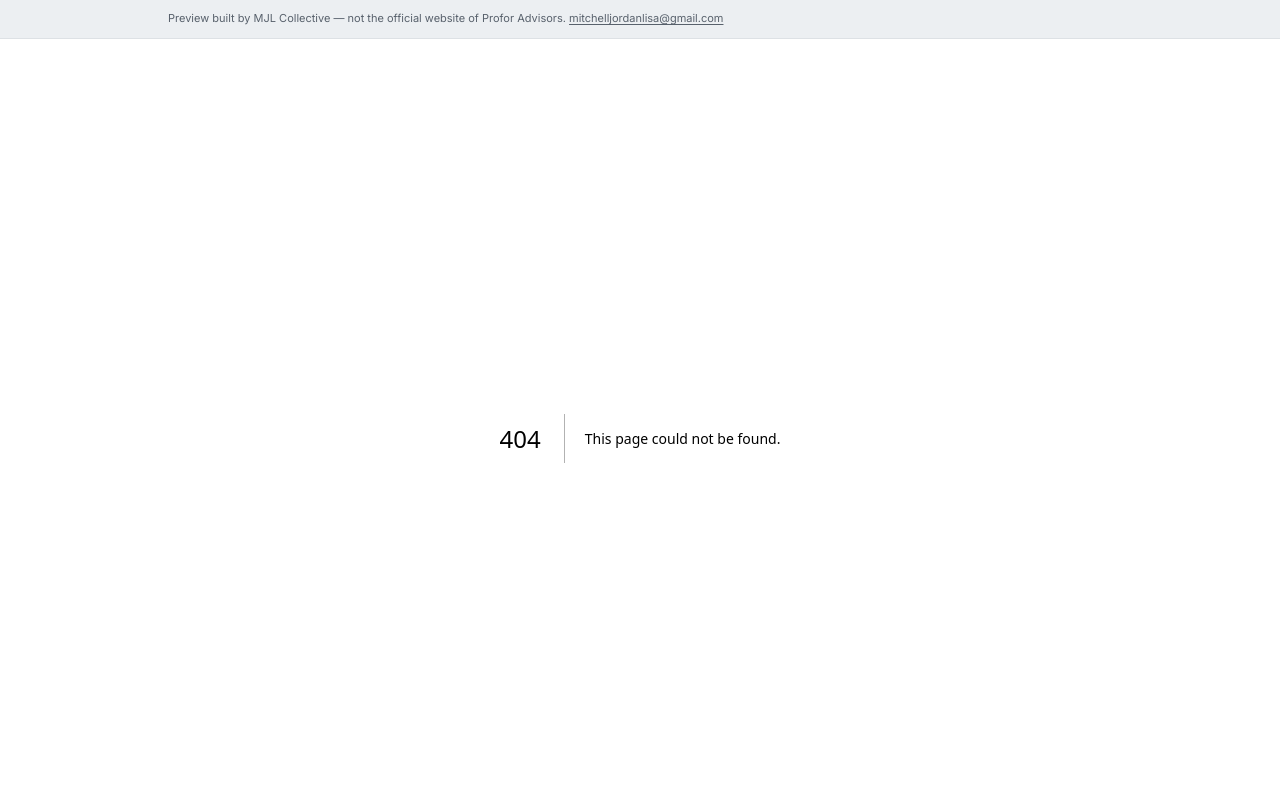
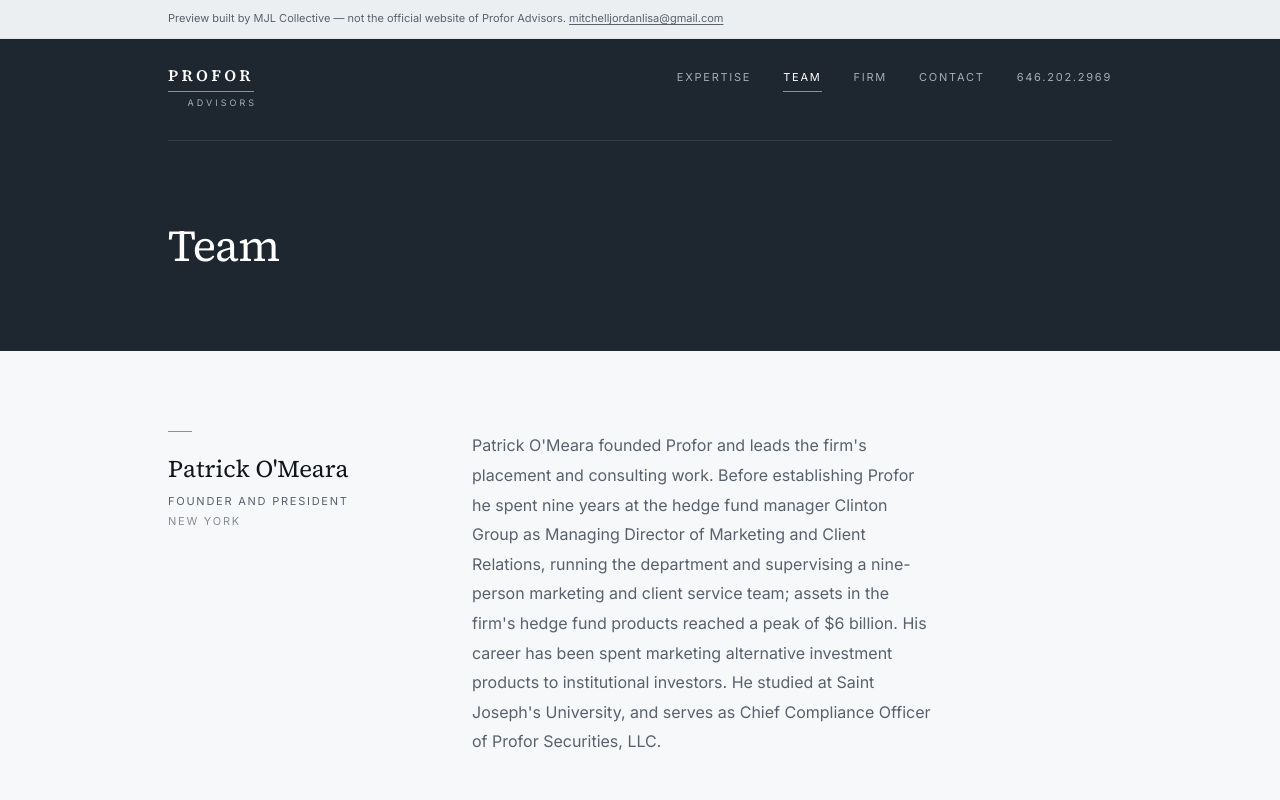
Before and after one commit to mitchell-lisa/Profor-Advisors, a Next.js app: page /team in a window 1280 px wide. Before the commit this address had no page. Shown: the top 800 px of the page. Built offline with nearby package versions, Linux system fonts and the light colour scheme.

Commit message:
Create Team page component with bios display
This component displays a team page with bios, handling the case where the team list is empty by triggering a 404 error.

```diff
--- /dev/null
+++ b/src/app/team/page.tsx
@@ -0,0 +1,60 @@
+import type { Metadata } from "next";
+import { notFound } from "next/navigation";
+import { business } from "@/lib/business";
+import { PageMasthead } from "@/components/chrome";
+
+export const metadata: Metadata = {
+  title: `Team — ${business.name}`,
+};
+
+/**
+ * A list, not a grid — the convention for firms this size. Athos Partners runs
+ * 30 bios with no photographs and reads as substantial; a three-card photo grid
+ * reads as an empty shelf.
+ *
+ * While team[] is empty this route 404s and the nav link is hidden, so the site
+ * never shows a hollow "coming soon" page. Populate team[] in business.ts and
+ * both the page and the nav item appear.
+ */
+export default function Team() {
+  if (business.team.length === 0) notFound();
+
+  return (
+    <main id="top" className="flex-1">
+      <PageMasthead current="/team" title="Team" />
+
+      <section>
+        <div className="mx-auto max-w-5xl px-6 py-16 sm:px-10 sm:py-20">
+          <div className="max-w-3xl">
+            {business.team.map((person) => (
+              <div
+                key={person.name}
+                className="border-t border-rule py-10 first:border-t-0 first:pt-0 sm:flex sm:gap-12"
+              >
+                <div className="sm:w-64 sm:shrink-0">
+                  <span
+                    aria-hidden
+                    className="mb-5 block h-px w-6 bg-accent"
+                  />
+                  <h2 className="font-serif text-2xl leading-snug">
+                    {person.name}
+                  </h2>
+                  <p className="eyebrow mt-2.5 text-muted">{person.role}</p>
+                  {person.base && (
+                    <p className="eyebrow mt-1.5 text-muted/70">{person.base}</p>
+                  )}
+                </div>
+
+                {person.bio && (
+                  <p className="mt-5 text-base leading-[1.85] text-muted sm:mt-0">
+                    {person.bio}
+                  </p>
+                )}
+              </div>
+            ))}
+          </div>
+        </div>
+      </section>
+    </main>
+  );
+}
```
